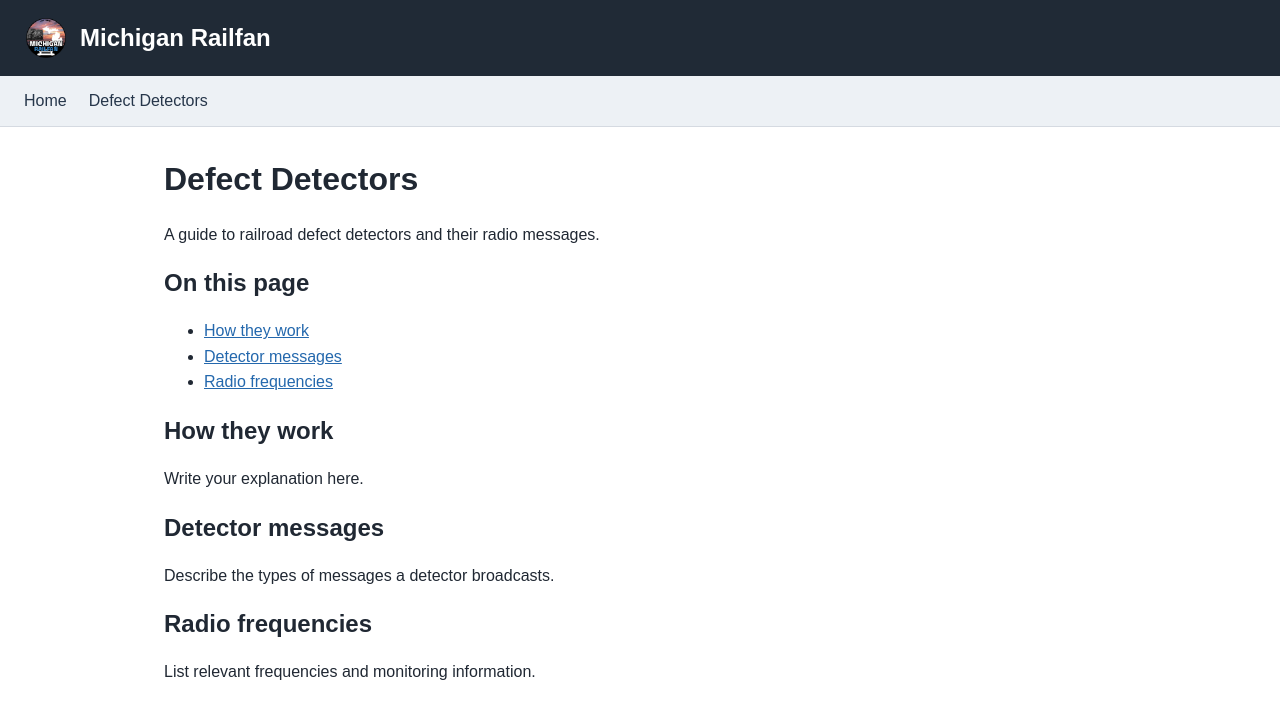
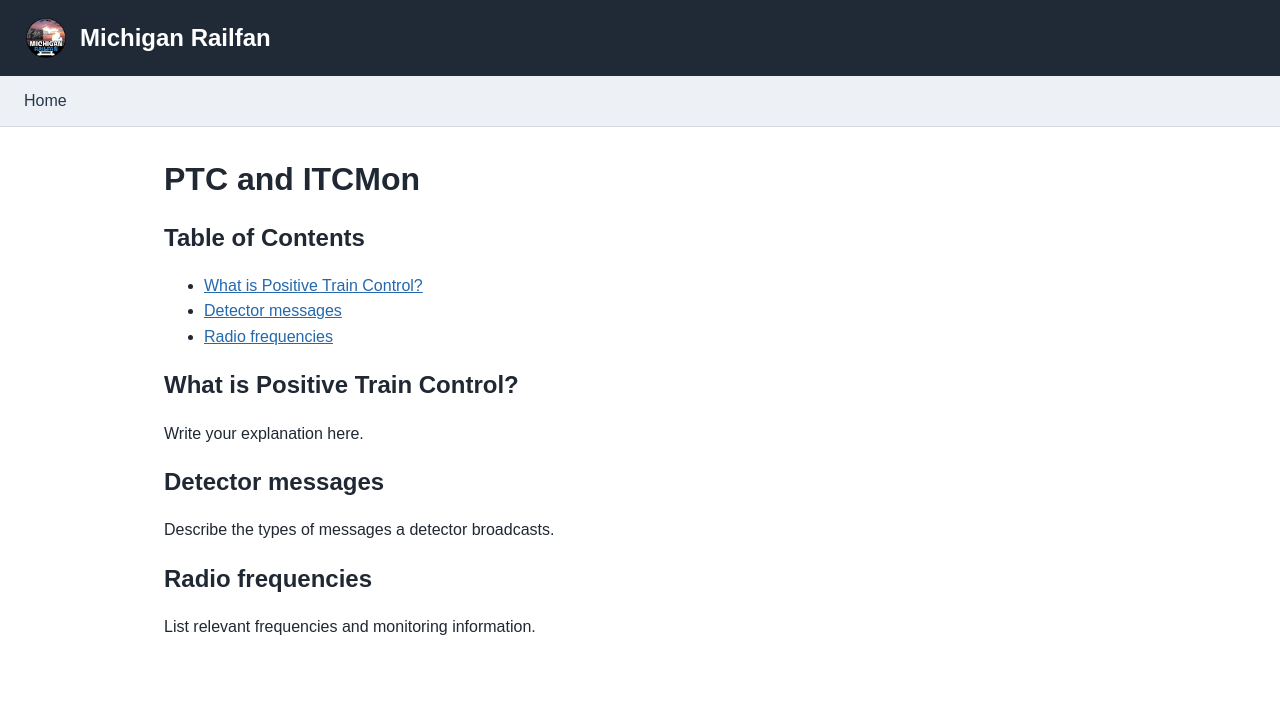
Before and after one commit to MichiganRailfan/michiganrailfan.github.io, a Jekyll site: the page built from ptc-and-itcmon.md, in a window 1280 px wide. Shown: the top 719 px of the page. Built offline with Jekyll 4.4.1, drawn with Linux system fonts in a browser that asks for light colours.

Commit message:
Update and rename defect-detectors.md to ptc-and-itcmon.md

```diff
--- a/defect-detectors.md
+++ b/ptc-and-itcmon.md
@@ -1,19 +1,17 @@
 ---
 layout: default
-title: Defect Detectors
+title: PTC and ITCMon
 ---
 
-# Defect Detectors
+# PTC and ITCMon
 
-A guide to railroad defect detectors and their radio messages.
+## Table of Contents
 
-## On this page
-
-- [How they work](#how-they-work)
+- [What is Positive Train Control?](#what-is-ptc)
 - [Detector messages](#detector-messages)
 - [Radio frequencies](#radio-frequencies)
 
-## How they work
+## What is Positive Train Control?
 
 Write your explanation here.
 
```
